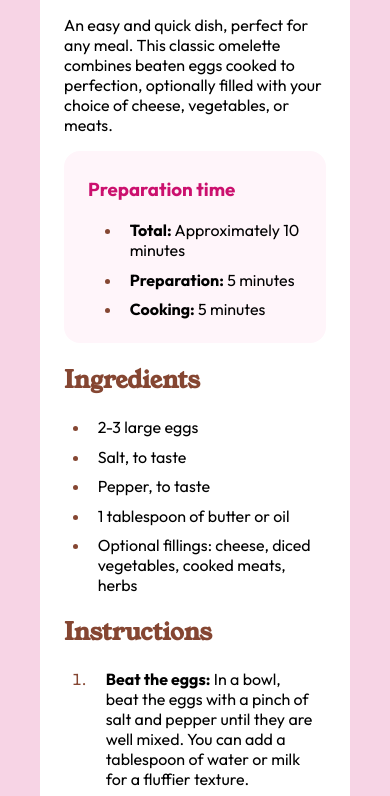
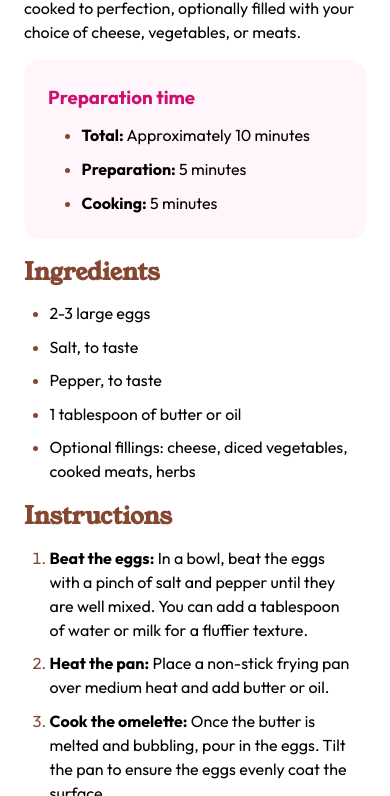
Before and after one commit to iynulwa/Recipe-Page, a plain HTML site: page index.html in a window 390 px wide. Shown: the part 362-1158 px from the top of the page. Drawn offline with Linux system fonts and the light colour scheme.

Commit message:
Changes to mobile design using CSS queries

```diff
--- a/index.html
+++ b/index.html
@@ -16,6 +16,7 @@
 
     <img src="./assets/images/image-omelette.jpeg" alt="omelette image">
 
+    <div class="information">
       <h1>Simple Omelette Recipe</h1>
       <p>An easy and quick dish, perfect for any meal. This classic omelette combines beaten eggs cooked
         to perfection, optionally filled with your choice of cheese, vegetables, or meats.</p>
@@ -23,49 +24,49 @@
       <div class="preptime">
         <h3>Preparation time</h3>
           <ul class="time">
-          <li style="padding-left: 0.5em"><b>Total:</b> Approximately 10 minutes</li>
-          <li style="padding-left: 0.5em"><b>Preparation:</b> 5 minutes</li>
-          <li style="padding-left: 0.5em"><b>Cooking:</b> 5 minutes</li>
+            <li><b>Total:</b> Approximately 10 minutes</li>
+            <li><b>Preparation:</b> 5 minutes</li>
+            <li><b>Cooking:</b> 5 minutes</li>
           </ul>
       </div>
 
 
       <h2>Ingredients</h2>
           <ul class="Ingredients">
-          <li style="padding-left: 0.5em">2-3 large eggs</li>
-          <li style="padding-left: 0.5em">Salt, to taste</li>
-          <li style="padding-left: 0.5em">Pepper, to taste</li>
-          <li style="padding-left: 0.5em">1 tablespoon of butter or oil</li>
-          <li style="padding-left: 0.5em">Optional fillings: cheese, diced vegetables, cooked meats, herbs</li>
+            <li>2-3 large eggs</li>
+            <li>Salt, to taste</li>
+            <li>Pepper, to taste</li>
+            <li>1 tablespoon of butter or oil</li>
+            <li>Optional fillings: cheese, diced vegetables, cooked meats, herbs</li>
           </ul>
 
       <h2>Instructions</h2>
           <ol class="Instructions">
-          <li style="padding-left: 1em">
+            <li>
               <strong>Beat the eggs:</strong> In a bowl, beat the eggs with a pinch of salt and pepper until they are well mixed.
               You can add a tablespoon of water or milk for a fluffier texture.
             </li>
 
-          <li style="padding-left: 1em">
+            <li>
               <strong>Heat the pan:</strong> Place a non-stick frying pan over medium heat and add butter or oil.
             </li>
 
-          <li style="padding-left: 1em">
+            <li>
               <strong>Cook the omelette:</strong> Once the butter is melted and bubbling, pour in the eggs. Tilt the pan to ensure
               the eggs evenly coat the surface.
             </li>
 
-          <li style="padding-left: 1em">
+            <li>
               <strong>Add fillings (optional):</strong> When the eggs begin to set at the edges but are still slightly runny in the
               middle, sprinkle your chosen fillings over one half of the omelette.
             </li>
 
-          <li style="padding-left: 1em">
+            <li>
               <strong>Fold and serve:</strong> As the omelette continues to cook, carefully lift one edge and fold it over the
               fillings. Let it cook for another minute, then slide it onto a plate.
             </li>
 
-          <li style="padding-left: 1em">
+            <li>
               <strong>Enjoy:</strong> Serve hot, with additional salt and pepper if needed.
             </li>
           </ol>
@@ -90,16 +91,18 @@
             <td class="stats"><b>22g</b></td>
           </tr>
         </table>
+    </div>
+
 
   </main>
 
 
-  <footer>
+  <!--<footer>
     <p class="attribution">
       Challenge by <a href="https://www.frontendmentor.io?ref=challenge" target="_blank">Frontend Mentor</a>.
       Coded by <a href="https://www.frontendmentor.io/profile/iynulwa">iynulwa</a>.
     </p>
-  </footer>
+  </footer> -->
 
 </body>
 </html>
--- a/styles.css
+++ b/styles.css
@@ -8,25 +8,84 @@
     src: url(./assets/fonts/outfit/Outfit-VariableFont_wght.ttf);
 }
 
+*,
+*::before,
+*::after {
+  box-sizing: border-box;
+}
+
+html {
+  -moz-text-size-adjust: none;
+  -webkit-text-size-adjust: none;
+  text-size-adjust: none;
+}
+
+body, h1, h2, h3, h4, p,
+figure, blockquote, dl, dd {
+  margin-block-end: 0;
+}
+
+ul[role='list'],
+ol[role='list'] {
+  list-style: none;
+}
+
 body {
-    background-color: hsl(331, 69%, 90%);
-    font-family: "Outfit";
+  min-height: 100vh;
+  line-height: 1.5;
+  background-color: hsl(331, 69%, 90%);
+  font-family: "Outfit";
+  display: flex;
+  justify-content: center;
+  align-items: center;
+  padding: 1.5rem;
+  margin: 0;
+}
+
+h1, h2, h3, h4,
+button, input, label {
+  line-height: 1.1;
+}
+
+h1, h2,
+h3, h4 {
+  text-wrap: balance;
+}
+
+a:not([class]) {
+  text-decoration-skip-ink: auto;
+  color: currentColor;
+}
+
+img,
+picture {
+  max-width: 100%;
+  height: auto;
+  display: block;
+  border-radius: 0.5rem;
+}
+
+input, button,
+textarea, select {
+  font-family: inherit;
+  font-size: inherit;
+}
+
+textarea:not([rows]) {
+  min-height: 10em;
+}
+
+:target {
+  scroll-margin-block: 5ex;
 }
 
 main {
     background-color: hsl(0, 0%, 100%);
-    width: 70%;
-    margin: auto;
-    margin-top: 6rem;
-    margin-bottom: 3rem;
-    padding: 1.5rem;
-    border-radius: 2rem;
-}
-
-img {
-    width: 100%;
-    height: auto;
-    border-radius: 1rem;
+    max-width: 35rem;
+    padding: 1rem;
+    border-radius: 0.8rem;
+    margin-top: 2rem;
+    margin-bottom: 2rem;
 }
 
 li {
@@ -50,7 +109,8 @@ h3 {
 .preptime {
     background-color:hsl(330, 100%, 98%);
     padding: 0.5rem;
-    border-radius: 1rem
+    border-radius: 1rem;
+    margin-top: 1rem;
 }
 
 .Ingredients {
@@ -82,6 +142,29 @@ tr {
     color: hsl(14, 45%, 36%);
 }
 
+@media (max-width: 600px) {
+
+    body {
+      padding: 0;
+      background-color: white;
+    }
+
+    img {
+      border-radius: 0;
+    }
+
+    main {
+        width: 100%;
+        padding: 0;
+        border-radius: 0;
+        margin-top: 0;
+    }
+
+    .information {
+      padding: 1.5rem;
+    }
+}
+
 
 .attribution { font-size: 14px; text-align: center; }
 .attribution a { color: hsl(228, 45%, 44%); }
```
Lines whose indentation alone changed are shown as unchanged.
